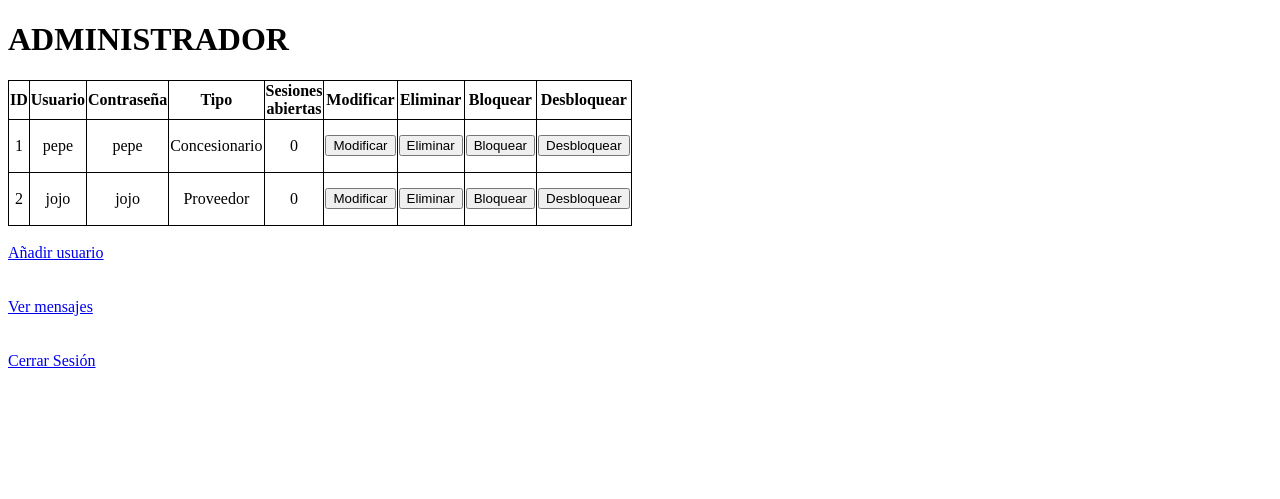
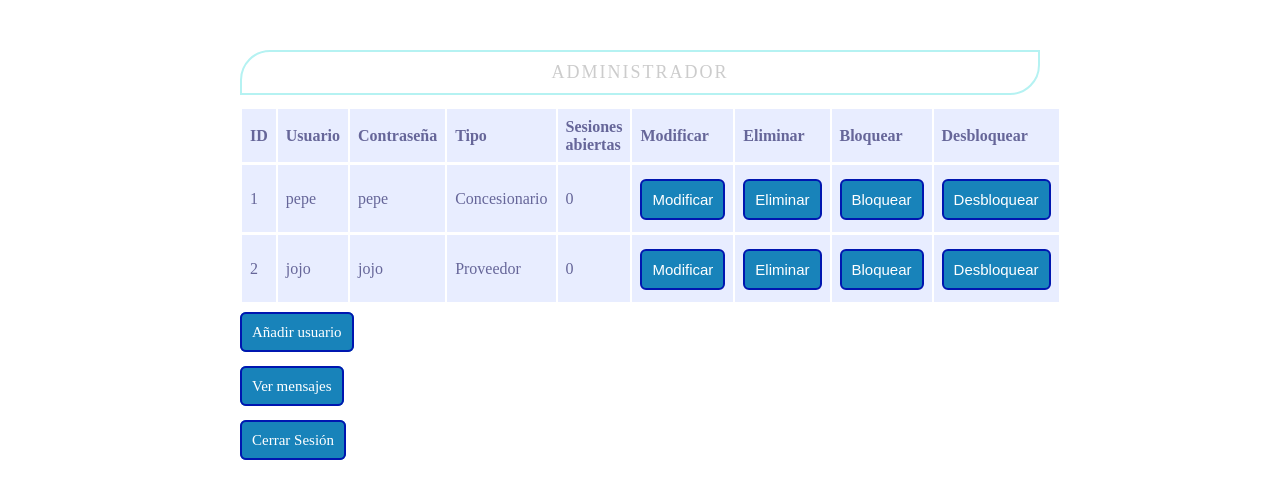
Before and after one commit to LorenaArquero/PracticaConcesionario, a PHP site: page /Admin/admin.php in a window 1280 px wide. Shown: the top 499 px of the page. Run offline with PHP 8.4, Linux system fonts and the light colour scheme; data comes from the database, SQL or seed files in the repository.

Commit message:
css administrador

```diff
--- a/estilos.css
+++ b/estilos.css
@@ -1,37 +1,87 @@
 /* Inicio Admin */
+body {
+  width: 800px;
+  heigth: 400px;
+  margin: 50px auto;
+}
 
-.listaUsers {
-	width: 40%;
-	border: 1px solid black;
+h1 {
+	border: 2px solid #b5f2f2;  /*borde: estilo y color*/
+	font: normal normal 18px quicksand;  /*fuente*/
+	color:#cccccc;  /*color de la fuente*/
+	letter-spacing: 2px; /*separación entre las letras*/
+	text-align: center; /*alineación del texto*/
+	text-transform: uppercase; /*texto se transforma en mayúsculas*/
+	padding: 10px;  /*tamaño del fondo*/
+	border-radius: 30px 0px 30px 0px; /*ángulos de las 4 esquinas del borde/fondo*/
+}
+
+.listaUsers table  {
+ 	font-family: "Lucida Sans Unicode",
+	"Lucida Grande",
+	Sans-Serif;
+ 	font-size: 12px;
+   	 margin: 45px;
+    	 width: 480px;
+ 	text-align: left;
     	border-collapse: collapse;
 }
 
+.listaUsers th {
+ 	font-size: 13px;
+     	font-weight: normal;
+        padding: 8px;
+        background: #b9c9fe;
+    	border-top: 4px solid #aabcfe;
+        border-bottom: 1px solid #fff; color: #039;
+}
+
 .listaUsers td {
-	border: 1px solid black;
-	text-align: center;
+    padding: 8px;
+    background: #e8edff;
+    border-bottom: 1px solid #fff;
+    color: #669;
+    border-top: 1px solid transparent;
+}
 
+.listaUsers tr:hover td {
+	background: #d0dafd;
+	 color: #339;
 }
 
 .gris {
 	color: gray;
+}
 
-}
 .negrita {
 	font-weight: bold;
 }
 
+
+
 .verde {
+
 	color: green;
+
 }
 
-.inputsFormulario {
-    width: 40%;
-    padding: 12px 20px;
-    margin: 8px 0;
-    display: inline-block;
-    border: 1px solid #ccc;
-    border-radius: 4px;
-    box-sizing: border-box;
+
+
+
+input[type=submit] {
+    text-decoration: none;
+    padding: 10px;
+    font-weight: 300;
+    font-size: 15px;
+    color: #ffffff;
+    background-color: #1883ba;
+    border-radius: 6px;
+    border: 2px solid #0016b0;
+  }
+
+input[type=submit]:hover{
+    color: #1883ba;
+    background-color: #ffffff;
 }
 
 .boton {
@@ -40,12 +90,23 @@
 	color: white;
 	padding: 14px 20px;
 	margin: 8px 0;
-    border: none;
+	border: red 10px;
 	cursor: pointer;
 }
 
-input[type=submit]:hover {
-    background-color: #45a049;
+.button {
+    text-decoration: none;
+    padding: 10px;
+    font-weight: 300;
+    font-size: 15px;
+    color: #ffffff;
+    background-color: #1883ba;
+    border-radius: 6px;
+    border: 2px solid #0016b0;
   }
 
+.button :hover {
+    color: #1883ba;
+    background-color: #ffffff;
+}
 /* Fin Admin */
```
Lines whose indentation alone changed are shown as unchanged.
